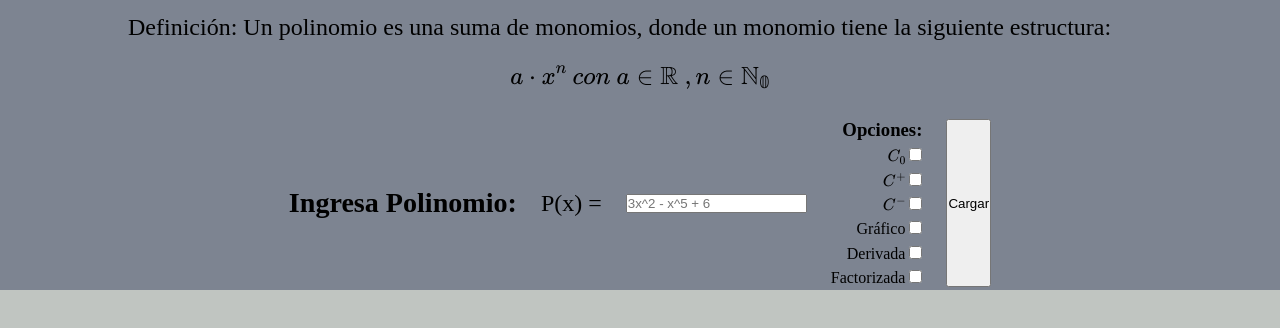
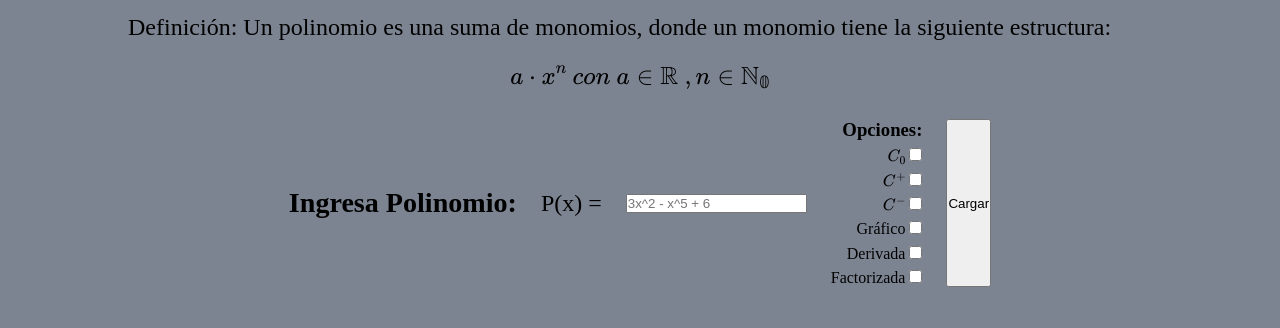
Before and after one commit to MaLuSaEd/Calculadora, a website with bundled scripts: page index.html in a window 1280 px wide. Shown: the part 489-817 px from the top of the page. Built offline with nearby package versions, Linux system fonts and the light colour scheme.

Commit message:
cambio de estilo

```diff
--- a/scss/style.scss
+++ b/scss/style.scss
@@ -20,6 +20,7 @@ body{
     align-items: center;
     gap: 0em;
     width: 80%;
+    height: auto;
     .titulo{
         font-size: 4em;
     }
@@ -34,6 +35,7 @@ body{
 
 #polinomios{
     background-color: #7D8491;
+    height: auto;
     display: flex;
     flex-direction: column;
     justify-content: center;
@@ -41,6 +43,7 @@ body{
     gap: 0.1em;
     width: 100%;
     font-size: 1.5em;
+    padding-bottom: 3%;
 
     .titulo{
         font-size: 3em;
```
Also changed, not shown: styles/main.css.
